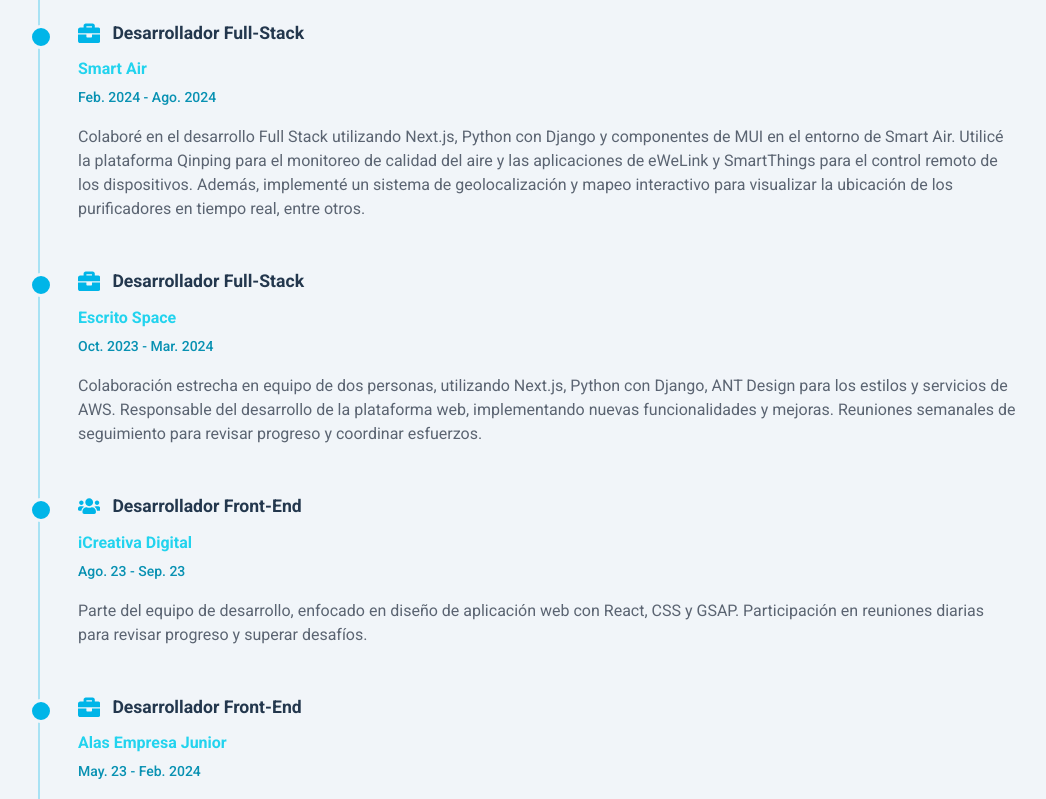
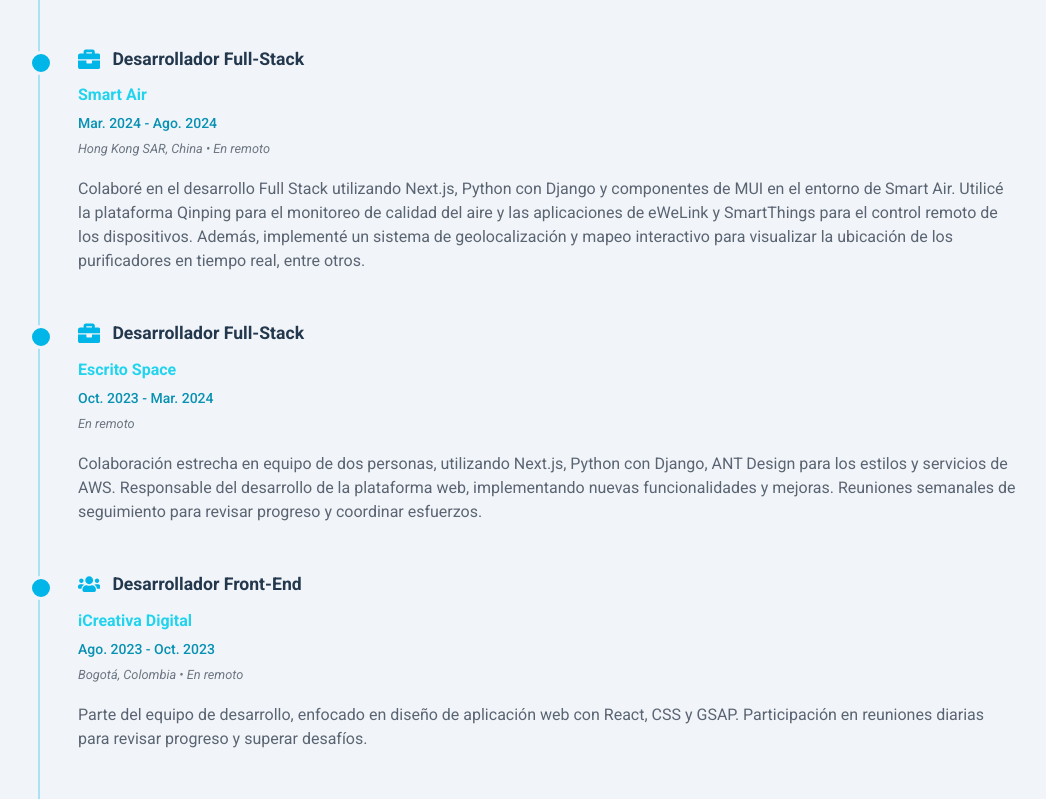
Before and after one commit to adrian4058/Portfolio, a React (Vite) app: page / in a window 1280 px wide. Shown: the part 1500-2299 px from the top of the page, without its empty margins (122-1168 px from the left). Built offline with nearby package versions, Linux system fonts and the light colour scheme.

Commit message:
Nuevo portfolio

```diff
--- a/src/components/About/About.elements.js
+++ b/src/components/About/About.elements.js
@@ -206,6 +206,15 @@
     font-style: normal;
   }
 
+  ul li span .experience-location {
+    font-size: 0.8rem;
+    font-weight: 400;
+    color: ${({ theme }) => theme.textabout};
+    margin-top: 0.125rem;
+    font-style: italic;
+    opacity: 0.8;
+  }
+
   @media screen and (max-width: 1050px) {
     ul::before {
       left: 15px;
@@ -277,6 +286,10 @@
     ul li span .experience-date {
       font-size: 0.8rem;
     }
+
+    ul li span .experience-location {
+      font-size: 0.75rem;
+    }
   }
 `;
 
--- a/src/components/About/About.jsx
+++ b/src/components/About/About.jsx
@@ -67,6 +67,9 @@
                     <span>
                       <u>{experience.company}</u>
                       <div className="experience-date">{experience.since}</div>
+                      {experience.location && (
+                        <div className="experience-location">{experience.location}</div>
+                      )}
                       <p>{experience.detail}</p>
                     </span>
                   </li>
--- a/src/components/index.js
+++ b/src/components/index.js
@@ -33,13 +33,15 @@
     position: "Desarrollador Web",
     since: "Oct. 2024 - Actualidad",
     company: "EasyLife Marketing",
+    location: "Canarias, España • En remoto",
     detail:
       "Trabajo en el desarrollo y mantenimiento de sitios web utilizando WordPress, HubSpot y CSS. Participo en reuniones diarias bajo la metodología ágil Scrum, colaborando en la optimización de estrategias de marketing digital y automatización de procesos.",
   },
   {
     position: "Desarrollador Full-Stack",
-    since: "Feb. 2024 - Ago. 2024",
+    since: "Mar. 2024 - Ago. 2024",
     company: "Smart Air",
+    location: "Hong Kong SAR, China • En remoto",
     detail:
       "Colaboré en el desarrollo Full Stack utilizando Next.js, Python con Django y componentes de MUI en el entorno de Smart Air. Utilicé la plataforma Qinping para el monitoreo de calidad del aire y las aplicaciones de eWeLink y SmartThings para el control remoto de los dispositivos. Además, implementé un sistema de geolocalización y mapeo interactivo para visualizar la ubicación de los purificadores en tiempo real, entre otros.",
   },
@@ -47,20 +49,23 @@
     position: "Desarrollador Full-Stack",
     since: "Oct. 2023 - Mar. 2024",
     company: "Escrito Space",
+    location: "En remoto",
     detail:
       "Colaboración estrecha en equipo de dos personas, utilizando Next.js, Python con Django, ANT Design para los estilos y servicios de AWS. Responsable del desarrollo de la plataforma web, implementando nuevas funcionalidades y mejoras. Reuniones semanales de seguimiento para revisar progreso y coordinar esfuerzos.",
   },
   {
     position: "Desarrollador Front-End",
-    since: "Ago. 23 - Sep. 23",
+    since: "Ago. 2023 - Oct. 2023",
     company: "iCreativa Digital",
+    location: "Bogotá, Colombia • En remoto",
     detail:
       "Parte del equipo de desarrollo, enfocado en diseño de aplicación web con React, CSS y GSAP. Participación en reuniones diarias para revisar progreso y superar desafíos.",
   },
   {
-    position: "Desarrollador Front-End",
-    since: "May. 23 - Feb. 2024",
+    position: "Desarrollador de Software",
+    since: "May. 2023 - Feb. 2024",
     company: "Alas Empresa Junior",
+    location: "Santa Fe, Argentina • En remoto",
     detail:
       "Trabajo en organización sin fines de lucro en TIC, brindando soluciones informáticas, soporte web y gestión de correo.",
   },
```
